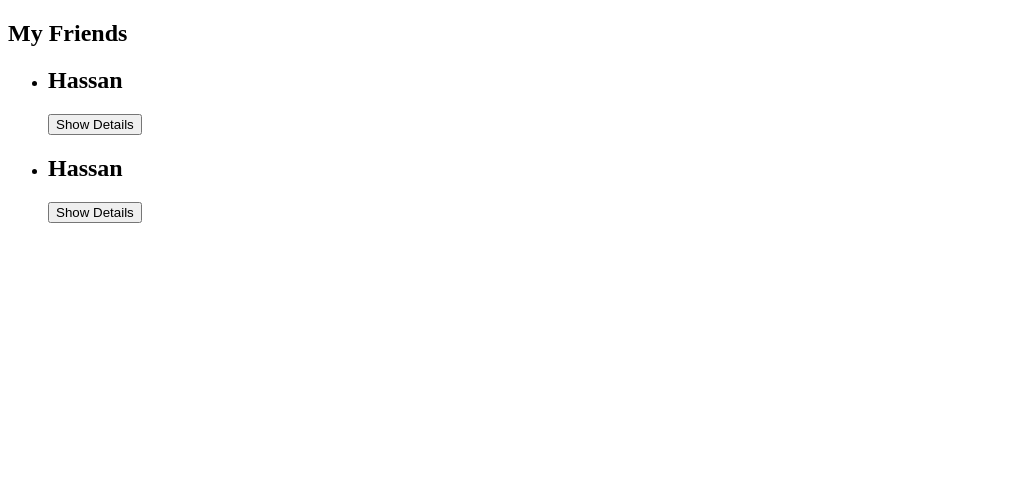
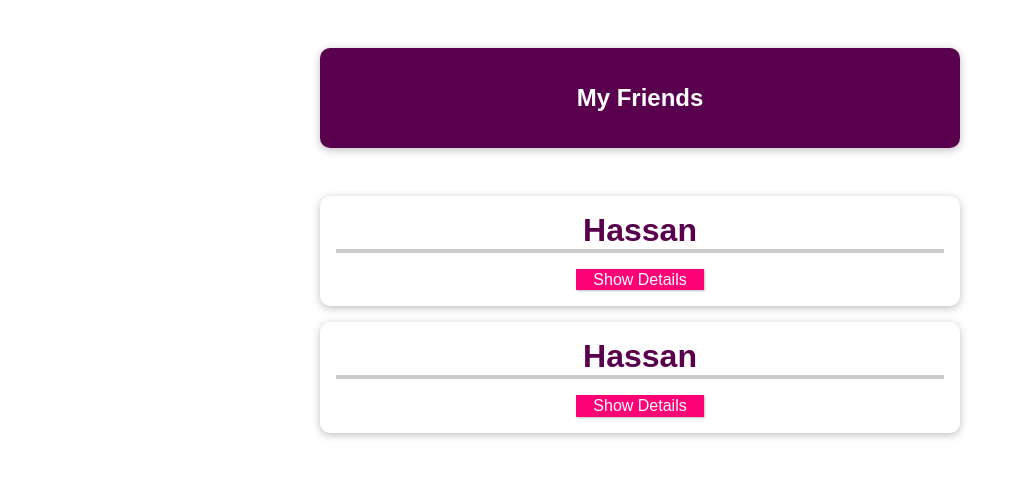
Before and after one commit to HassanKhan123/vuejs-components, a Vue app: page / in a window 1280 px wide. Shown: the top 478 px of the page, without its empty margins (0-1017 px from the left). Built offline with nearby package versions, Linux system fonts and the light colour scheme.

Commit message:
styling added

```diff
--- a/src/App.vue
+++ b/src/App.vue
@@ -1,32 +1,100 @@
 <template>
   <section>
-    <h2>My Friends</h2>
+    <header>
+      <h1>My Friends</h1>
+    </header>
     <ul>
-        <friend-contact></friend-contact>
-        <friend-contact></friend-contact>
+      <friend-contact></friend-contact>
+      <friend-contact></friend-contact>
     </ul>
   </section>
 </template>
 
 <script>
 export default {
-    data(){
-        return{
-            friends:[
-                {
-                    id:'1',
-                    name:'Hassan',
-                    email:'hassan@gmail.com',
-                    phone:'03243219156'
-                },
-                {
-                    id:'2',
-                    name:'Khan',
-                    email:'khan@gmail.com',
-                    phone:'03243219156'
-                }
-            ]
-        }
-    }
+  data() {
+    return {
+      friends: [
+        {
+          id: "1",
+          name: "Hassan",
+          email: "hassan@gmail.com",
+          phone: "03243219156",
+        },
+        {
+          id: "2",
+          name: "Khan",
+          email: "khan@gmail.com",
+          phone: "03243219156",
+        },
+      ],
+    };
+  },
 };
 </script>
+
+<style>
+* {
+  box-sizing: border-box;
+}
+
+html {
+  font-family: "Jost", sans-serif;
+}
+
+body {
+  margin: 0;
+}
+
+header {
+  box-shadow: 0 2px 8px rgba(0, 0, 0, 0.26);
+  margin: 3rem auto;
+  border-radius: 10px;
+  padding: 1rem;
+  background-color: #58004d;
+  color: white;
+  text-align: center;
+  width: 90%;
+  max-width: 40rem;
+}
+
+#app ul {
+  margin: 0;
+  padding: 0;
+  list-style: none;
+}
+
+#app li {
+  box-shadow: 0 2px 8px rgba(0, 0, 0, 0.26);
+  margin: 1rem auto;
+  border-radius: 10px;
+  padding: 1rem;
+  text-align: center;
+  width: 90%;
+  max-width: 40rem;
+}
+
+#app h2 {
+  font-size: 2rem;
+  border-bottom: 4px solid #ccc;
+  color: #58004d;
+  margin: 0 0 1rem 0;
+}
+
+#app button {
+  font: inherit;
+  cursor: pointer;
+  border: 1px solid #ff0077;
+  background-color: #ff0077;
+  color: white;
+  padding: 0.05rem 1rem;
+  box-shadow: 1px 1px 2px rgba(0, 0, 0, 0.26);
+}
+
+#app button:hover,
+#app button:active {
+  background-color: #ec3169;
+  border-color: #ec3169;
+  box-shadow: 1px 1px 4px rgba(0, 0, 0, 0.26);
+}
+</style>
--- a/src/components/FriendContact.vue
+++ b/src/components/FriendContact.vue
@@ -1,7 +1,7 @@
 <template>
     <li>
     <h2>{{friend.name}}</h2>
-    <button @click="toggleDetails">Show Details</button>
+    <button @click="toggleDetails">{{detailsAreVisible?'Hide':'Show'}} Details</button>
     <ul v-if="detailsAreVisible">
         <li><strong>Email: </strong>{{friend.email}}</li>
         <li><strong>Phone: </strong>{{friend.phone}}</li>
```
